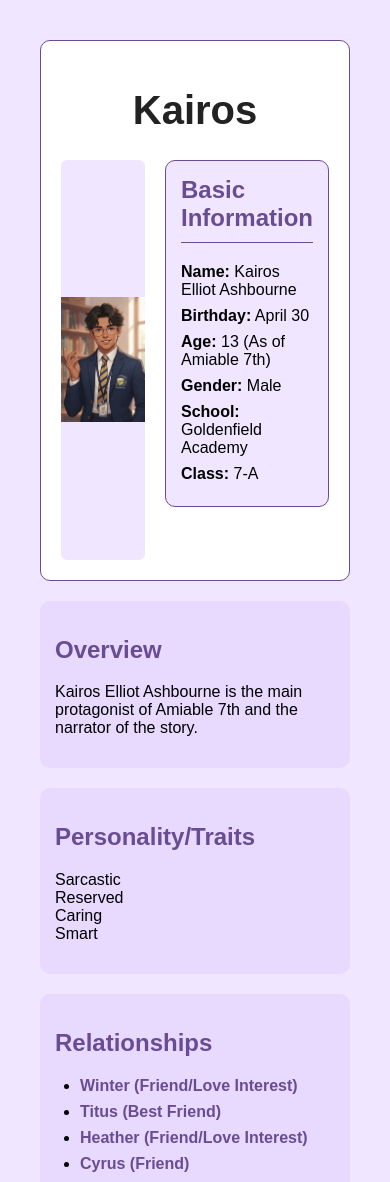
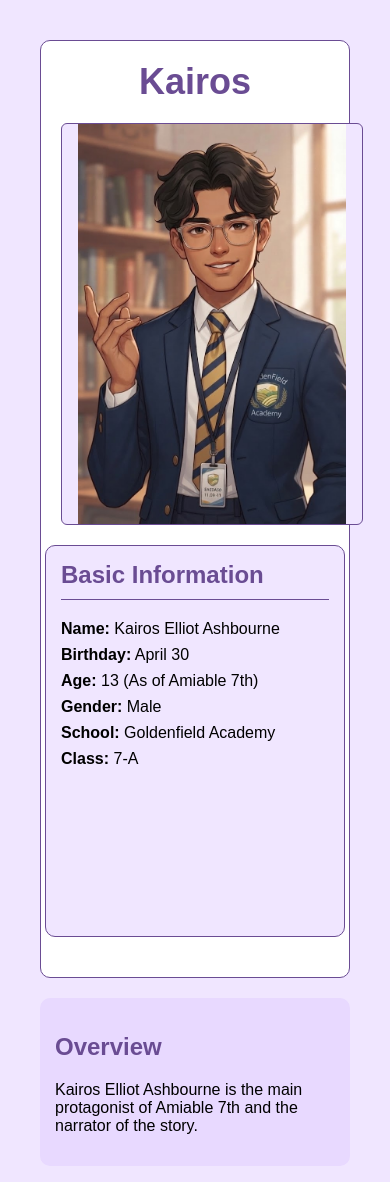
Before and after one commit to Naige30/Amiable7th, a PHP site: page /characters/kairos.html in a window 390 px wide. Shown: the top 1182 px of the page. Run offline with PHP 8.4, Linux system fonts and the light colour scheme.

Commit message:
images update on kairos border

```diff
--- a/css/style.css
+++ b/css/style.css
@@ -98,6 +98,13 @@ ul {
     margin: 0 auto;
 }
 
+.character-header h1{
+    color:#6A4C93;
+    font-size: 36px;
+    margin-top: 0;
+    margin-bottom: 20px;
+}
+
 /* char page*/
 .chararacter-page .character-section {
     background-color: white;
@@ -113,8 +120,12 @@ ul {
 
 .character-content .info-box {
     flex: 1;
+    min-height: 360px;
 }
 
+.character-content .character-image{
+    border: 1px solid #6A4C93;
+}
 /*info box*/
 
 .info-box {
@@ -151,3 +162,16 @@ ul {
     display: inline;
     text-align: left;
 }
+
+/*700pixels*/
+
+@media (max-width:700px){
+.character-content{
+    flex-direction: column;
+    align-items: center;
+}
+.character-content .info-box{
+    width: 100%;
+}
+
+}
```
